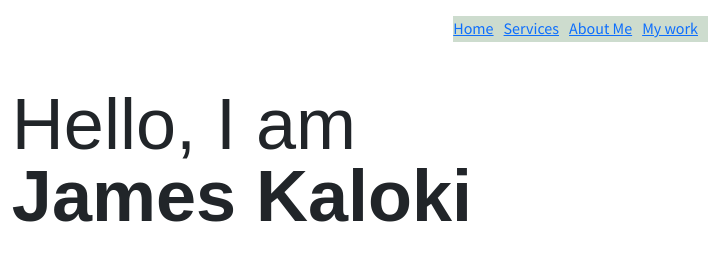
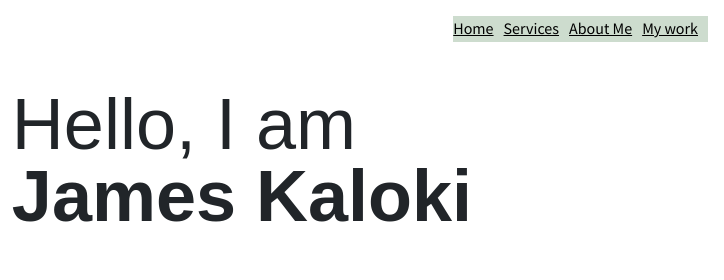
Before and after one commit to Jameskaloki2000/Lokis-porfolio-website, a plain HTML site: page Index.html in a window 1280 px wide. Shown: the top 280 px of the page, 556-1280 px from the left. Drawn offline with nearby package versions, Linux system fonts and the light colour scheme.

```diff
--- a/Index.html
+++ b/Index.html
@@ -21,10 +21,10 @@
 <span class="class"></span>
 <nav class="class">
     <ul class="nav__list">
-        <li class="nav-item"><a href="#home">Home</a></li>
-        <li class="nav-item"><a href="#services">Services</a></li>
-        <li class="nav-item"><a href="#about">About Me</a></li>
-        <li class="nav-item"><a href="#Work">My work</a></li>
+        <li class="nav-item"><a href ="#home" class="navcontent">Home</a></li>
+        <li class="nav-item"><a href="#services" class="navcontent">Services</a></li>
+        <li class="nav-item"><a href="#about" class="navcontent">About Me</a></li>
+        <li class="nav-item"><a href="#Work" class="navcontent">My work</a></li>
     </ul>
 </nav>
     </header>
--- a/app.css
+++ b/app.css
@@ -285,5 +285,8 @@
   }
   .nav-item{
       margin-right: 10px;
+
+  }
+  .navcontent{
       color: black;
   }
```
